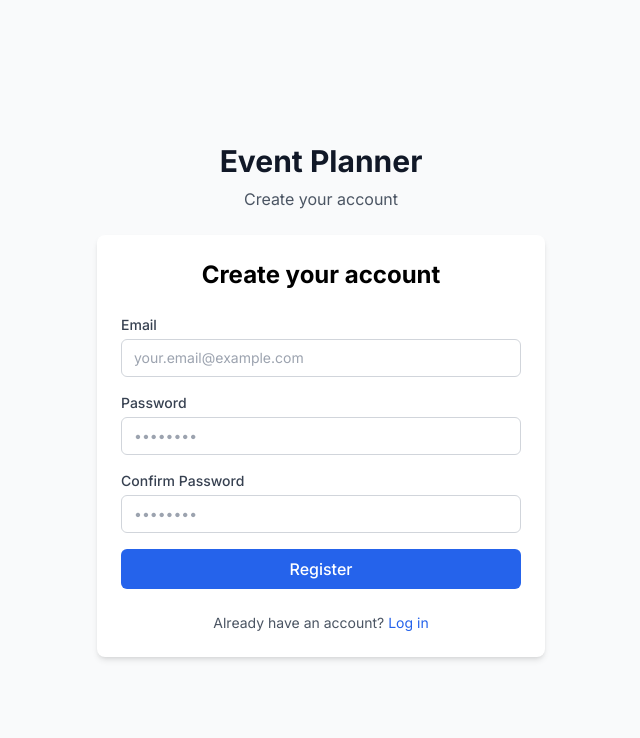
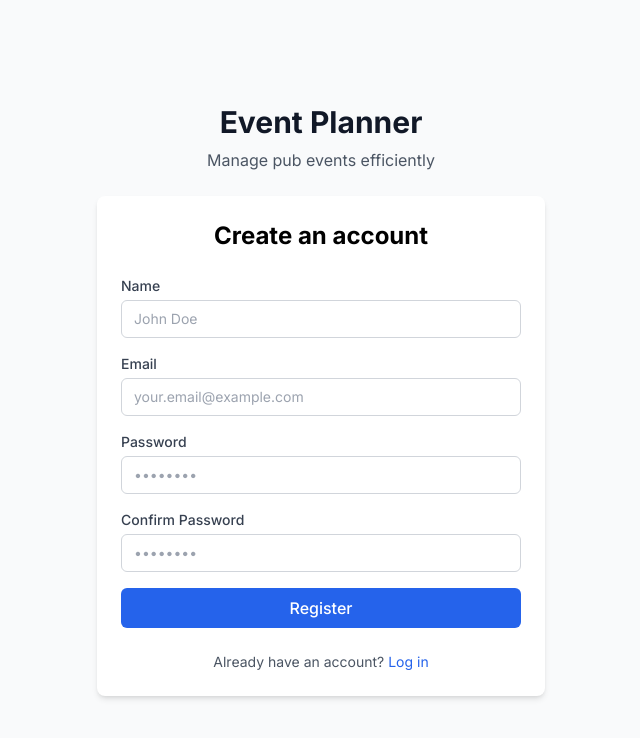
Before and after one commit to peterjpitcher/eventplanner2.0, a Next.js app: page /auth/register in a window 1280 px wide. Shown: the top 738 px of the page, without its empty margins (319-959 px from the left). Built offline with nearby package versions, Linux system fonts and the light colour scheme; no server answers.

Commit message:
Fix authentication pages and build issues

```diff
--- a/next.config.js
+++ b/next.config.js
@@ -3,7 +3,12 @@
 const nextConfig = {
   reactStrictMode: true,
   swcMinify: true,
-  // Simple config with no experimental flags that could cause issues
+  experimental: {
+    // Enable optimizations for client components
+    missingSuspenseWithCSRErrorEnabled: false,
+    // Enable server actions (if needed in the app)
+    serverActions: true
+  }
 };
 
 module.exports = nextConfig;
--- a/src/app/auth/login/page.tsx
+++ b/src/app/auth/login/page.tsx
@@ -1,25 +1,12 @@
-'use client';
-
-import React, { Suspense } from 'react';
+import { Metadata } from 'next';
 import { LoginForm } from '@/components/auth/login-form';
 
-// Loading component
-function LoginPageLoading() {
-  return (
-    <div className="min-h-screen flex items-center justify-center bg-gray-50 py-12 px-4 sm:px-6 lg:px-8">
-      <div className="w-full max-w-md">
-        <div className="text-center mb-6">
-          <div className="h-8 bg-gray-200 rounded-md w-48 mx-auto animate-pulse"></div>
-          <div className="mt-2 h-4 bg-gray-200 rounded-md w-64 mx-auto animate-pulse"></div>
-        </div>
-        <div className="h-96 bg-white rounded-lg shadow-md animate-pulse"></div>
-      </div>
-    </div>
-  );
-}
+export const metadata: Metadata = {
+  title: 'Login - Event Planner',
+  description: 'Log in to your Event Planner account',
+};
 
-// Content component
-function LoginPageContent() {
+export default function LoginPage() {
   return (
     <div className="min-h-screen flex items-center justify-center bg-gray-50 py-12 px-4 sm:px-6 lg:px-8">
       <div className="w-full max-w-md">
@@ -32,11 +19,3 @@ function LoginPageContent() {
     </div>
   );
 }
-
-export default function LoginPage() {
-  return (
-    <Suspense fallback={<LoginPageLoading />}>
-      <LoginPageContent />
-    </Suspense>
-  );
-}
--- a/src/app/auth/register/page.tsx
+++ b/src/app/auth/register/page.tsx
@@ -1,42 +1,21 @@
-'use client';
-
-import React, { Suspense } from 'react';
+import { Metadata } from 'next';
 import { RegisterForm } from '@/components/auth/register-form';
 
-// Loading component
-function RegisterPageLoading() {
-  return (
-    <div className="min-h-screen flex items-center justify-center bg-gray-50 py-12 px-4 sm:px-6 lg:px-8">
-      <div className="w-full max-w-md">
-        <div className="text-center mb-6">
-          <div className="h-8 bg-gray-200 rounded-md w-48 mx-auto animate-pulse"></div>
-          <div className="mt-2 h-4 bg-gray-200 rounded-md w-64 mx-auto animate-pulse"></div>
-        </div>
-        <div className="h-96 bg-white rounded-lg shadow-md animate-pulse"></div>
-      </div>
-    </div>
-  );
-}
+export const metadata: Metadata = {
+  title: 'Register - Event Planner',
+  description: 'Create a new Event Planner account',
+};
 
-// Content component
-function RegisterPageContent() {
+export default function RegisterPage() {
   return (
     <div className="min-h-screen flex items-center justify-center bg-gray-50 py-12 px-4 sm:px-6 lg:px-8">
       <div className="w-full max-w-md">
         <div className="text-center mb-6">
           <h1 className="text-3xl font-bold text-gray-900">Event Planner</h1>
-          <p className="mt-2 text-gray-600">Create your account</p>
+          <p className="mt-2 text-gray-600">Manage pub events efficiently</p>
         </div>
         <RegisterForm />
       </div>
     </div>
   );
 }
-
-export default function RegisterPage() {
-  return (
-    <Suspense fallback={<RegisterPageLoading />}>
-      <RegisterPageContent />
-    </Suspense>
-  );
-}
--- a/src/components/auth/login-form.tsx
+++ b/src/components/auth/login-form.tsx
@@ -1,25 +1,24 @@
 'use client';
 
-import React, { useState, Suspense } from 'react';
-import { useRouter, useSearchParams } from 'next/navigation';
+import React, { useState } from 'react';
 import Link from 'next/link';
 import { useAuth } from '@/contexts/auth-context';
 import { Button } from '@/components/ui/button';
 import { Input } from '@/components/ui/input';
 
-// Extract the part that uses useSearchParams into a separate component
-function LoginFormContent() {
-  const { signIn } = useAuth();
-  const router = useRouter();
-  const searchParams = useSearchParams();
-  const redirectTo = searchParams.get('redirectTo') || '/dashboard';
-
+// This component doesn't use useSearchParams anymore
+export function LoginForm() {
+  // States
   const [email, setEmail] = useState('');
   const [password, setPassword] = useState('');
   const [error, setError] = useState<string | null>(null);
   const [isLoading, setIsLoading] = useState(false);
 
-  const handleSubmit = async (e: React.FormEvent) => {
+  // Auth context
+  const { signIn } = useAuth();
+
+  // Form submission handler that takes a redirectTo parameter
+  const handleSubmit = async (e: React.FormEvent, redirectTo: string = '/dashboard') => {
     e.preventDefault();
     setError(null);
     setIsLoading(true);
@@ -29,14 +28,15 @@ function LoginFormContent() {
 
       if (error) {
         setError(error.message);
+        setIsLoading(false);
         return;
       }
 
-      router.push(redirectTo);
+      // Use window.location for client-side navigation to avoid useRouter
+      window.location.href = redirectTo;
     } catch (err) {
       setError('An unexpected error occurred');
       console.error(err);
-    } finally {
       setIsLoading(false);
     }
   };
@@ -51,7 +51,15 @@ function LoginFormContent() {
         </div>
       )}
 
-      <form onSubmit={handleSubmit} className="space-y-4">
+      <form
+        onSubmit={(e) => {
+          // Get redirectTo from URL search params on the client side
+          const params = new URLSearchParams(window.location.search);
+          const redirectTo = params.get('redirectTo') || '/dashboard';
+          handleSubmit(e, redirectTo);
+        }}
+        className="space-y-4"
+      >
         <Input
           label="Email"
           type="email"
@@ -101,26 +109,3 @@ function LoginFormContent() {
     </div>
   );
 }
-
-// Create a loading fallback component
-function LoginFormLoading() {
-  return (
-    <div className="w-full max-w-md p-6 bg-white rounded-lg shadow-md">
-      <div className="h-6 w-48 bg-gray-200 rounded-md animate-pulse mx-auto mb-6"></div>
-      <div className="space-y-4">
-        <div className="h-10 bg-gray-200 rounded-md animate-pulse"></div>
-        <div className="h-10 bg-gray-200 rounded-md animate-pulse"></div>
-        <div className="h-10 bg-gray-200 rounded-md animate-pulse mt-4"></div>
-      </div>
-    </div>
-  );
-}
-
-// Main component that wraps the LoginFormContent in a Suspense boundary
-export function LoginForm() {
-  return (
-    <Suspense fallback={<LoginFormLoading />}>
-      <LoginFormContent />
-    </Suspense>
-  );
-}
--- a/src/components/auth/register-form.tsx
+++ b/src/components/auth/register-form.tsx
@@ -1,28 +1,27 @@
 'use client';
 
-import React, { useState, Suspense } from 'react';
-import { useRouter } from 'next/navigation';
+import React, { useState } from 'react';
 import Link from 'next/link';
 import { useAuth } from '@/contexts/auth-context';
 import { Button } from '@/components/ui/button';
 import { Input } from '@/components/ui/input';
 
-// Main content component
-function RegisterFormContent() {
-  const { signUp } = useAuth();
-  const router = useRouter();
-
+export function RegisterForm() {
+  // States
+  const [name, setName] = useState('');
   const [email, setEmail] = useState('');
   const [password, setPassword] = useState('');
   const [confirmPassword, setConfirmPassword] = useState('');
   const [error, setError] = useState<string | null>(null);
   const [isLoading, setIsLoading] = useState(false);
-  const [successMessage, setSuccessMessage] = useState<string | null>(null);
 
-  const handleSubmit = async (e: React.FormEvent) => {
+  // Auth context
+  const { signUp } = useAuth();
+
+  // Form submission handler
+  const handleSubmit = async (e: React.FormEvent, redirectTo: string = '/auth/login') => {
     e.preventDefault();
     setError(null);
-    setSuccessMessage(null);
 
     // Validate passwords match
     if (password !== confirmPassword) {
@@ -30,42 +29,39 @@ function RegisterFormContent() {
       return;
     }
 
-    // Validate password strength (minimum 8 characters)
-    if (password.length < 8) {
-      setError('Password must be at least 8 characters long');
+    // Validate password strength
+    if (password.length < 6) {
+      setError('Password must be at least 6 characters long');
       return;
     }
 
     setIsLoading(true);
 
     try {
+      // Sign up user
       const { data, error } = await signUp(email, password);
 
       if (error) {
         setError(error.message);
+        setIsLoading(false);
         return;
       }
 
-      // Check if email confirmation is required
-      if (data?.user && data.user.identities?.length === 0) {
-        setSuccessMessage('Registration successful! Please check your email for confirmation.');
-      } else {
-        setSuccessMessage('Registration successful! You can now login.');
-        setTimeout(() => {
-          router.push('/auth/login');
-        }, 2000);
-      }
+      // Create user profile if needed
+      // Note: This would typically be handled by a Supabase function or trigger
+
+      // Successful signup - redirect to login page
+      window.location.href = redirectTo;
     } catch (err) {
       setError('An unexpected error occurred');
       console.error(err);
-    } finally {
       setIsLoading(false);
     }
   };
 
   return (
     <div className="w-full max-w-md p-6 bg-white rounded-lg shadow-md">
-      <h2 className="text-2xl font-bold text-center mb-6">Create your account</h2>
+      <h2 className="text-2xl font-bold text-center mb-6">Create an account</h2>
 
       {error && (
         <div className="mb-4 p-3 bg-red-50 text-red-700 rounded-md text-sm">
@@ -73,13 +69,25 @@ function RegisterFormContent() {
         </div>
       )}
 
-      {successMessage && (
-        <div className="mb-4 p-3 bg-green-50 text-green-700 rounded-md text-sm">
-          {successMessage}
-        </div>
-      )}
+      <form
+        onSubmit={(e) => {
+          // Get redirectTo from URL search params on the client side
+          const params = new URLSearchParams(window.location.search);
+          const redirectTo = params.get('redirectTo') || '/auth/login';
+          handleSubmit(e, redirectTo);
+        }}
+        className="space-y-4"
+      >
+        <Input
+          label="Name"
+          type="text"
+          id="name"
+          value={name}
+          onChange={(e) => setName(e.target.value)}
+          placeholder="John Doe"
+          required
+        />
 
-      <form onSubmit={handleSubmit} className="space-y-4">
         <Input
           label="Email"
           type="email"
@@ -132,27 +140,3 @@ function RegisterFormContent() {
     </div>
   );
 }
-
-// Loading fallback
-function RegisterFormLoading() {
-  return (
-    <div className="w-full max-w-md p-6 bg-white rounded-lg shadow-md">
-      <div className="h-6 w-48 bg-gray-200 rounded-md animate-pulse mx-auto mb-6"></div>
-      <div className="space-y-4">
-        <div className="h-10 bg-gray-200 rounded-md animate-pulse"></div>
-        <div className="h-10 bg-gray-200 rounded-md animate-pulse"></div>
-        <div className="h-10 bg-gray-200 rounded-md animate-pulse"></div>
-        <div className="h-10 bg-gray-200 rounded-md animate-pulse mt-4"></div>
-      </div>
-    </div>
-  );
-}
-
-// Main exported component
-export function RegisterForm() {
-  return (
-    <Suspense fallback={<RegisterFormLoading />}>
-      <RegisterFormContent />
-    </Suspense>
-  );
-}
--- /dev/null
+++ b/src/components/client-only.tsx
@@ -0,0 +1,28 @@
+'use client';
+
+import React, { useState, useEffect, ReactNode } from 'react';
+
+interface ClientOnlyProps {
+  children: ReactNode;
+  fallback?: ReactNode;
+}
+
+/**
+ * ClientOnly wraps client components to ensure they're only rendered in the browser.
+ * This avoids hydration errors when components use browser-only APIs.
+ */
+export function ClientOnly({ children, fallback = null }: ClientOnlyProps) {
+  const [isMounted, setIsMounted] = useState(false);
+
+  useEffect(() => {
+    setIsMounted(true);
+  }, []);
+
+  if (!isMounted) {
+    return <>{fallback}</>;
+  }
+
+  return <>{children}</>;
+}
+
+export default ClientOnly;
```
